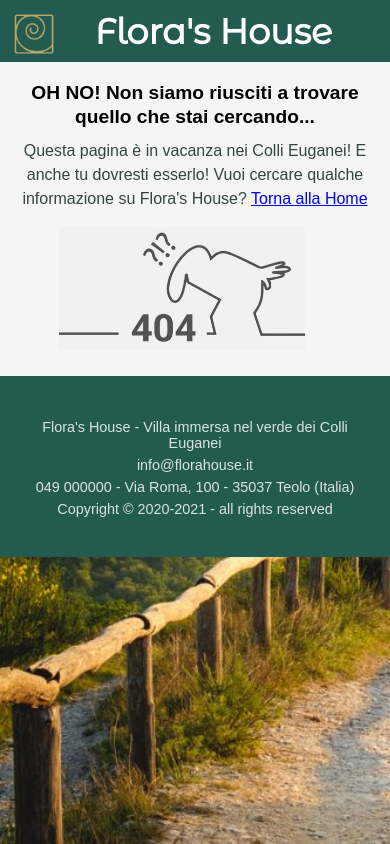
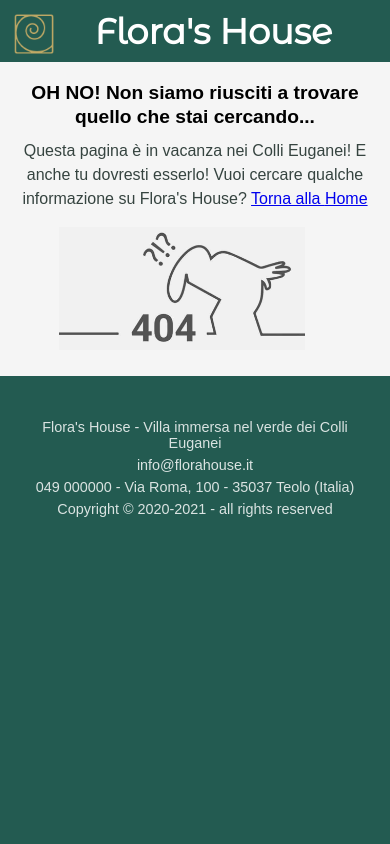
Before and after one commit to comodei/Flora-s-House-TecWeb-Project-, a PHP site: page /html/404.html in a window 390 px wide. Run offline with PHP 8.4, Linux system fonts and the light colour scheme.

Commit message:
correzione css mobile

```diff
--- a/style/style_lavoro.css
+++ b/style/style_lavoro.css
@@ -16,7 +16,7 @@ body{
     max-width:1024px;
     margin:auto;
     font-family:"Arial",cursive,Sans-serif;
-    background-color: #8DC4AB;
+    background-color: #235B51;
 }
 
 /*AIUTI ALLA NAVIGAZIONE: NB MOLTO IMPORTANTE*/
@@ -895,6 +895,10 @@ div.main .slidetext {
 }
 /*togliere descrizione galleria, toglie troppo spazio*/
 
+body{
+		min-height: 100vh;
+}
+
 div.main .slideshow-container{
 	max-width: 100%;
 	padding: 1em 0em 0em;
```
